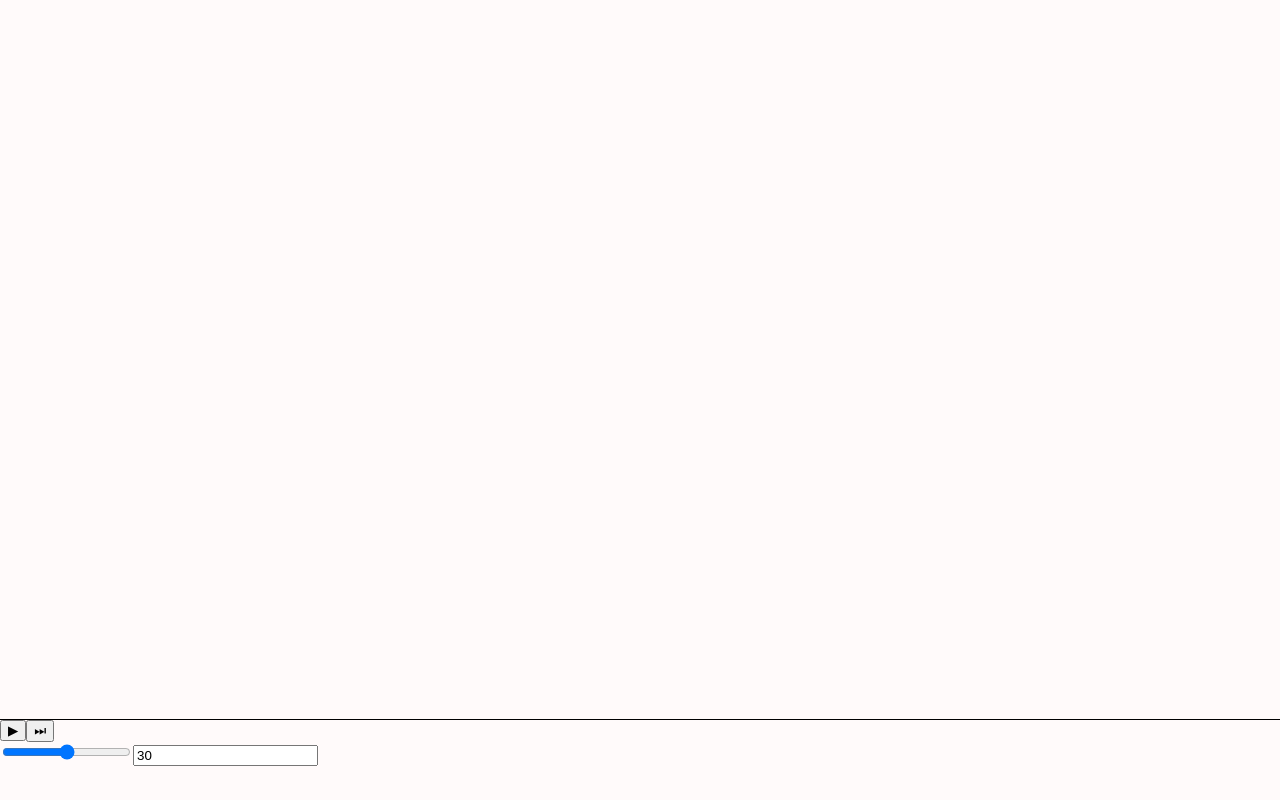
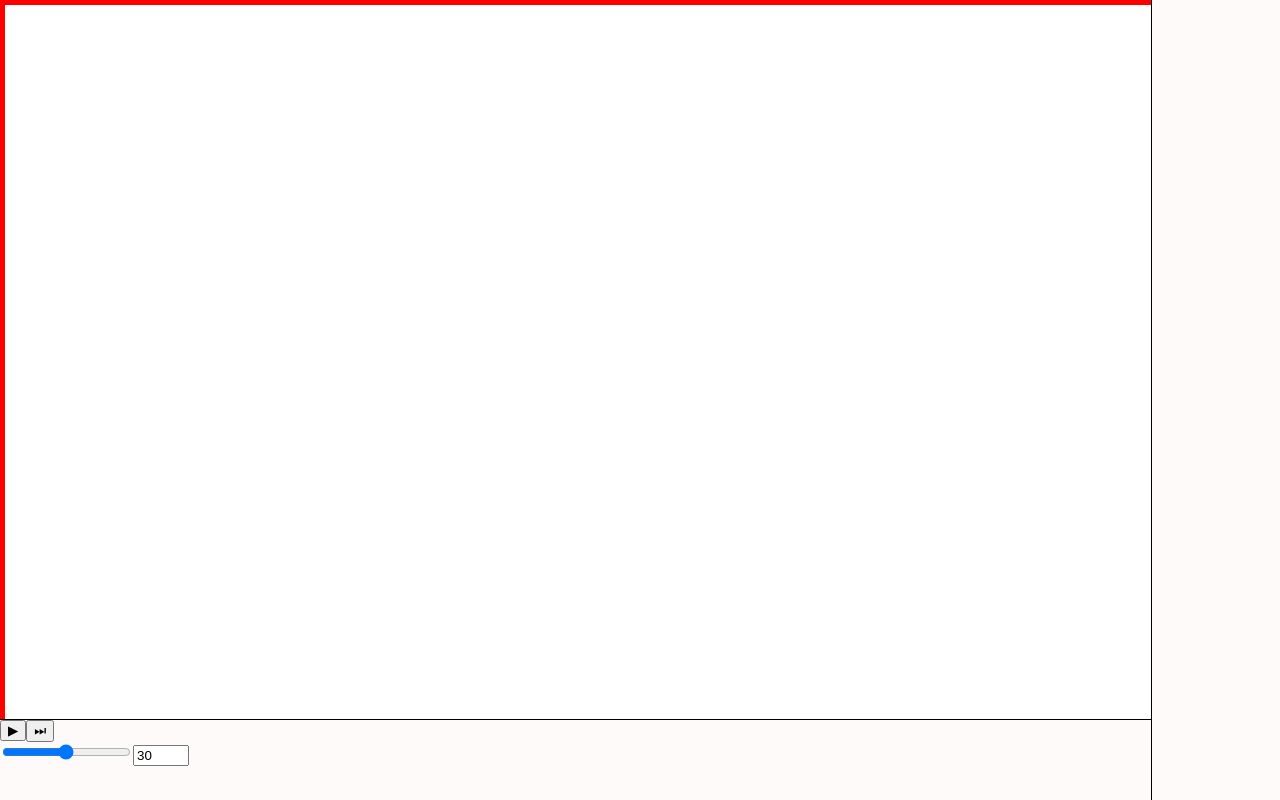
Before and after one commit to chrabyrd/automata-updated, a website with bundled scripts: page index.html in a window 1280 px wide. Built offline with nearby package versions, Linux system fonts and the light colour scheme.

Commit message:
begin add right panel

```diff
--- a/main.mjs
+++ b/main.mjs
@@ -1,6 +1,7 @@
 import Automaton from './src/automaton/Automaton.mjs';
 import Modal from './src/modals/modal.mjs';
 import BottomPanel from './src/ui-controls/bottom-panel.mjs';
+import RightPanel from './src/ui-controls/right-panel.mjs';
 
 import { CGOL2dPieceData } from './examples/CGOL/entityData.mjs';
 
@@ -8,6 +9,7 @@ import { CGOL2dPieceData } from './examples/CGOL/entityData.mjs';
 //  Begin UI setup
 
 const bottomPanel = new BottomPanel();
+const rightPanel = new RightPanel();
 
 // End UI Setup
 
@@ -30,8 +32,8 @@ const createBoardEvent = new CustomEvent(
 	{
 		detail: {
 			name: 'Board 1',
-			width: 1000,
-			height: 1000,
+			width: 1200,
+			height: 1200,
 			minUnitSize: MIN_UNIT_SIZE,
 			is2dInfinite: true,
 		},
--- a/src/automaton/Automaton.mjs
+++ b/src/automaton/Automaton.mjs
@@ -24,6 +24,8 @@ function Automaton () {
 
   document.addEventListener('fillBoardWithEntityType', e => this._fillBoardWithEntityType({ ...e.detail }));
   document.addEventListener('boardClick', e => this._handleBoardClick({ ...e.detail }));
+
+  document.addEventListener('clearBoardAndDestroyEntities', e => this._clearBoardAndDestroyEntities({ ...e.detail }));
 };
 
 // Automaton.prototype.setCurrentClickAction = function() {
@@ -64,12 +66,10 @@ Automaton.prototype._fillBoardWithEntityType = function({ boardId, entityTypeNam
       const coords = { x, y };
 
       const entityId = this.entityController.createEntity({ boardId, entityTypeName, coords });
-      // const canvas = this.entityController.getCanvas({ entityId });
 
       pendingUpdates.push({
         entityId,
         coords,
-        // canvas,
       });
     };
   };
@@ -80,8 +80,12 @@ Automaton.prototype._fillBoardWithEntityType = function({ boardId, entityTypeNam
   });
 };
 
-Automaton.prototype._clearBoard = function({ boardId }) {
+Automaton.prototype._clearBoardAndDestroyEntities = function({ boardName }) {
+  const boardId = this.boardController.getBoardIdFromBoardName({ boardName });
+  const entityIds = this.boardController.getEntityIdsFromBoardIds({ boardIds: [ boardId ] });
 
+  this.boardController.clearBoard({ boardId });
+  this.entityController.destroyEntities({ entityIds });
 };
 
 Automaton.prototype._createEntity = function({ boardId, coords }) {
@@ -135,10 +139,7 @@ Automaton.prototype.updateBoardEntities = function({ boardIds }) {
 
 Automaton.prototype._getShuffledEntityIdsFromBoardIds = function({ boardIds }) {
   return shuffle({
-    array: boardIds.reduce((acc, boardId) => {
-      const board = this.boardController.getBoard({ boardId });
-      return acc.concat(board.listEntities());
-    }, [])
+    array: this.boardController.getEntityIdsFromBoardIds({ boardIds }),
   });
 };
 
--- a/src/board/Board.mjs
+++ b/src/board/Board.mjs
@@ -21,25 +21,7 @@ function Board({ name, width, height, minUnitSize }) {
 
 	this.entityLocationReference = {};
 
-	this.grid = this.createGrid({ width, height, minUnitSize });
-};
-
-Board.prototype.createGrid = function({ width, height, minUnitSize }) {
-	const grid = new Grid({ width, height, minUnitSize });
-	grid.container.id = this.name;
-  grid.container.classList.add('board');
-
-  grid.userInputLayer.canvas.addEventListener('mousemove', e => {
-  	if (e.buttons === 1) {
-
-	  	this._handleBoardClick(e)
-  	}
-  });
-
-  const canvasSection = document.querySelector('#canvas-section');
-	canvasSection.appendChild(grid.container);
-
-	return grid;
+	this.grid = this._createGrid({ width, height, minUnitSize });
 };
 
 Board.prototype.update = function({ updates }) {
@@ -53,6 +35,11 @@ Board.prototype.update = function({ updates }) {
 	};
 
 	this.grid.update();
+};
+
+Board.prototype.clear = function() {
+	this.entityLocationReference = {};
+	this.grid.clear();
 };
 
 Board.prototype.addStitch = function({ stitch }) {
@@ -80,12 +67,30 @@ Board.prototype.getEntityIdFromCoords = function({ coords }) {
 	return this.entityLocationReference[[coords.x, coords.y]];
 };
 
-Board.prototype.listEntities = function() {
+Board.prototype.listEntityIds = function() {
 	return Object.values(this.entityLocationReference);
 };
 
 Board.prototype.incrementTickCount = function() {
 	this.tickCount += 1;
+};
+
+Board.prototype._createGrid = function({ width, height, minUnitSize }) {
+	const grid = new Grid({ width, height, minUnitSize });
+	grid.container.id = this.name;
+  grid.container.classList.add('board');
+
+  grid.userInputLayer.canvas.addEventListener('mousemove', e => {
+  	if (e.buttons === 1) {
+
+	  	this._handleBoardClick(e)
+  	}
+  });
+
+  const canvasSection = document.querySelector('#canvas-section');
+	canvasSection.appendChild(grid.container);
+
+	return grid;
 };
 
 Board.prototype._handleBoardClick = function(e) {
--- a/src/boardController/BoardController.mjs
+++ b/src/boardController/BoardController.mjs
@@ -28,6 +28,13 @@ BoardController.prototype.listBoards = function() {
 	return this.boardCompendium.list();
 };
 
+BoardController.prototype.updateBoard = function({ boardId, updates }) {
+	const board = this.boardCompendium.get({ id: boardId });
+
+	board.incrementTickCount();
+	return board.update({ updates });
+};
+
 BoardController.prototype.updateBoards = function({ boardUpdates }) {
 	const boardIds = Object.getOwnPropertySymbols(boardUpdates);
 
@@ -36,11 +43,23 @@ BoardController.prototype.updateBoards = function({ boardUpdates }) {
 	};
 };
 
-BoardController.prototype.updateBoard = function({ boardId, updates }) {
+BoardController.prototype.getBoardIdFromBoardName = function({ boardName }) {
+	const boards = this.listBoards();
+	const board = boards.find(board => board.name === boardName );
+
+	return board.id;
+};
+
+BoardController.prototype.getEntityIdsFromBoardIds = function({ boardIds }) {
+	return boardIds.reduce((acc, boardId) => {
+		const board = this.boardCompendium.get({ id: boardId });
+		return acc.concat(board.listEntityIds());
+	}, []);
+};
+
+BoardController.prototype.clearBoard = function({ boardId }) {
 	const board = this.boardCompendium.get({ id: boardId });
-
-	board.incrementTickCount();
-	return board.update({ updates });
+	board.clear();
 };
 
 BoardController.prototype.destroyBoard = function({ boardId }) {
--- a/src/clock/Clock.mjs
+++ b/src/clock/Clock.mjs
@@ -24,12 +24,11 @@ Clock.prototype.beginIteration = function({ iterationSpeed }) {
 };
 
 Clock.prototype.endIteration = function() {
-	this.isIterating = false;
-	this.iterationSpeed = null;
-
 	clearTimeout(this.iterationTimeout);
 	cancelAnimationFrame(this.animationFrame);
 
+	this.isIterating = false;
+	this.iterationSpeed = null;
 	this.animationFrame = null;
 	this.iterationTimeout = null;
 };
--- a/src/entityController/EntityController.mjs
+++ b/src/entityController/EntityController.mjs
@@ -45,6 +45,12 @@ EntityController.prototype.destroyEntity = function({ entityId }) {
 
   entity.selfDestruct();
   this.entityCompendium.remove({ id: entityId });
+};
+
+EntityController.prototype.destroyEntities = function({ entityIds }) {
+	for (const entityId of entityIds) {
+		this.destroyEntity({ entityId });
+	};
 };
 
 EntityController.prototype.requestUpdate = function({ entityId, neighborhoodData }) {
--- a/src/grid/DrawOutLayer.mjs
+++ b/src/grid/DrawOutLayer.mjs
@@ -1,16 +1,24 @@
 function DrawOutLayer ({ width, height, minUnitSize }) {
+  this.width = width;
+  this.height = height;
   this.minUnitSize = minUnitSize;
-  this.canvas = this.createCanvas({ width, height });
+
+  this.canvas = this.createCanvas();
 };
 
-DrawOutLayer.prototype.createCanvas = function({ width, height }) {
+DrawOutLayer.prototype.createCanvas = function() {
 	const canvas = document.createElement('canvas');
 
-	canvas.width = width;
-	canvas.height = height;
+	canvas.width = this.width;
+	canvas.height = this.height;
 	canvas.style.position = 'absolute';
 
   return canvas;
+};
+
+DrawOutLayer.prototype.clear = function() {
+  const ctx = this.canvas.getContext('2d');
+  ctx.clearRect(0, 0, this.width, this.height);
 };
 
 DrawOutLayer.prototype.update = function({ pendingUpdates }) {
@@ -22,11 +30,8 @@ DrawOutLayer.prototype.update = function({ pendingUpdates }) {
     ctx.clearRect(coords.x, coords.y, this.minUnitSize, this.minUnitSize);
 
     if (color) {
-
       ctx.fillStyle = color;
       ctx.fillRect(coords.x, coords.y, this.minUnitSize, this.minUnitSize);
-
-      // ctx.drawImage(canvas, coords.x, coords.y);
     }
   });
 };
--- a/src/grid/grid.mjs
+++ b/src/grid/grid.mjs
@@ -5,6 +5,10 @@ import Entity from '../entity/entity.mjs';
 
 function Grid ({ minUnitSize, width, height }) {
   this.container = document.createElement('div');
+  this.container.style.width = `${width}px`;
+  this.container.style.height = `${height}px`;
+  this.container.style.border = '5px solid red';
+  console.log(this.container)
 
   this.minUnitSize = minUnitSize;
 
@@ -21,6 +25,16 @@ function Grid ({ minUnitSize, width, height }) {
 
   this.container.appendChild(this.userInputLayer.canvas);
   this.container.appendChild(this.drawOutLayer.canvas);
+};
+
+Grid.prototype.update = function() {
+  this.drawOutLayer.update({ pendingUpdates: this.pendingUpdates });
+  this.pendingUpdates = {};
+};
+
+Grid.prototype.clear = function() {
+  this.pendingUpdates = {};
+  this.drawOutLayer.clear();
 };
 
 Grid.prototype.getMouseCoords = function() {
@@ -56,11 +70,6 @@ Grid.prototype.addPendingUpdate = function({ coords, color }) {
   };
 };
 
-Grid.prototype.update = function() {
-  this.drawOutLayer.update({ pendingUpdates: this.pendingUpdates });
-  this.pendingUpdates = {};
-};
-
 Grid.prototype._convertAbsoluteCoordsToRelative = function({ absoluteCoords }) {
   return {
     x: absoluteCoords.x / this.minUnitSize,
--- /dev/null
+++ b/src/ui-controls/board-controls/board-controls.mjs
@@ -0,0 +1,45 @@
+import BoardDropdown from './board-dropdown.mjs';
+
+function BoardControls() {
+	this.container = document.createElement('div');
+
+	this.boardDropdown = new BoardDropdown();
+	// this.clearBoardButton = this._createClearBoardButton();
+
+	// [this.clearBoardButton, this.boardDropdown].forEach(input => {
+	// 	this.container.appendChild(input);
+	// });
+};
+
+//  ( create, stitch, unstitch -- modal buttons ), destroy, reset to default state on list
+
+
+
+
+// BoardControls.prototype._createClearBoardButton = function() {
+// 	const clearBoardButton = document.createElement('button');
+// 	clearBoardButton.innerHTML = "clear board";
+
+// 	clearBoardButton.addEventListener('click', e => {
+// 		e.preventDefault();
+
+// 		const clearBoardEvent = new CustomEvent(
+// 			'clearBoardAndDestroyEntities',
+// 			{
+// 				detail: {
+// 					boardName: this.boardDropdown.value,
+// 				},
+// 			},
+// 		);
+
+// 		document.dispatchEvent(clearBoardEvent);
+// 	});
+
+// 	return clearBoardButton;
+// };
+
+// BoardControls.prototype._createFillBoardWithEntityTypeButton = function() {
+
+// };
+
+export default BoardControls;
--- /dev/null
+++ b/src/ui-controls/board-controls/board-dropdown.mjs
@@ -0,0 +1,40 @@
+
+function BoardDropdown() {
+	this.dropdown = document.createElement('select');
+
+	this.boardNames = [];
+
+	document.addEventListener('createBoard', e => this.addBoardToMenu({ boardName: e.detail.name }));
+	document.addEventListener('destroyBoard', e => this.removeBoardFromMenu({ ...e.detail }));
+
+	return this.dropdown;
+};
+
+BoardDropdown.prototype.addBoardToMenu = function({ boardName }) {
+	this.boardNames.push(boardName);
+	this._updateMenu();
+};
+
+BoardDropdown.prototype.removeBoardFromMenu = function({ boardName }) {
+	this.boardNames = boardNames.filter(boardName);
+	this._updateMenu();
+};
+
+BoardDropdown.prototype._updateMenu = function() {
+	const createOption = boardName => {
+		const option = document.createElement('option');
+
+		option.value = boardName;
+		option.appendChild(document.createTextNode(boardName));
+
+		this.dropdown.appendChild(option);
+	};
+
+	this.dropdown.innerHTML = "";
+
+	createOption("");
+
+	for (const boardName of this.boardNames) { createOption(boardName) };
+};
+
+export default BoardDropdown;
--- a/src/ui-controls/bottom-panel.mjs
+++ b/src/ui-controls/bottom-panel.mjs
@@ -1,4 +1,5 @@
 import ClockControls from './clock-controls.mjs';
+import BoardControls from './board-controls/board-controls.mjs';
 
 function BottomPanel() {
 	this.container = document.createElement('div');
@@ -11,12 +12,15 @@ function BottomPanel() {
 	this.container.style.background = 'snow';
 
 	// to be done in a modal
-
 	document.addEventListener('createClockControls', e => {
 		const clockControls = new ClockControls({ ...e.detail });
 		this.container.appendChild(clockControls.container);
 	});
 
+
+	const boardControls = new BoardControls();
+	this.container.appendChild(boardControls.container)
+
 	document.body.appendChild(this.container);
 }
 
--- a/src/ui-controls/clock-controls.mjs
+++ b/src/ui-controls/clock-controls.mjs
@@ -53,20 +53,23 @@ ClockControls.prototype.createIterationSpeedControls = function() {
 
 	const iterationSpeedSlider = document.createElement('input');
 	iterationSpeedSlider.type = 'range';
+	iterationSpeedSlider.min = 1;
 	iterationSpeedSlider.max = 60; // 60fps
 	iterationSpeedSlider.value = 30;
 
 	const iterationSpeedNumber = document.createElement('input');
 	iterationSpeedNumber.type = 'number';
+	iterationSpeedNumber.min = 1;
+	iterationSpeedNumber.max = 60;
 	iterationSpeedNumber.value = iterationSpeedSlider.value;
 
 	this.iterationSpeed = iterationSpeedNumber.value;
 
 	iterationSpeedSlider.addEventListener('input', e => {
-		if (this.isIterating) { this._toggleClockIteration() }
+		const iterationSpeed = e.target.value;
 
-		iterationSpeedNumber.value = e.target.value;
-		this.iterationSpeed = iterationSpeedNumber.value;
+		iterationSpeedNumber.value = iterationSpeed;
+		this._changeIterationSpeed({ iterationSpeed });
 	});
 	iterationSpeedNumber.addEventListener('input', e => {
 		if (this.isIterating) { this._toggleClockIteration() }
@@ -80,6 +83,21 @@ ClockControls.prototype.createIterationSpeedControls = function() {
 	});
 
 	return container;
+};
+
+ClockControls.prototype._changeIterationSpeed = function({ iterationSpeed }) {
+	let wasIterating = false;
+
+	if (this.isIterating) {
+		wasIterating = true;
+		this._toggleClockIteration();
+	};
+
+	this.iterationSpeed = iterationSpeed;
+
+	if (wasIterating) {
+		this._toggleClockIteration();
+	};
 };
 
 ClockControls.prototype._toggleClockIteration = function() {
--- /dev/null
+++ b/src/ui-controls/mouse-controls/mouse-controls.mjs
@@ -0,0 +1,6 @@
+
+function MouseControls() {
+
+};
+
+export default MouseControls();
--- /dev/null
+++ b/src/ui-controls/right-panel.mjs
@@ -0,0 +1,17 @@
+
+function RightPanel() {
+	this.container = document.createElement('div');
+	this.container.style.width = '10vw';
+	this.container.style.height = '100vh';
+	this.container.style.position = 'fixed';
+	this.container.style.right = '0';
+	this.container.style.bottom = '0';
+	this.container.style.zIndex = '2';
+	this.container.style.borderLeft = '1px solid black';
+	this.container.style.background = 'snow';
+
+
+	document.body.appendChild(this.container);
+}
+
+export default RightPanel;
--- a/style.css
+++ b/style.css
@@ -1,10 +1,8 @@
 @import 'src/modals/modal.css';
 
-body {
-	background: snow;
-	width: fit-content;
-	height: fit-content;
+#canvas-section {
+	position: absolute;
+	height: 90vh;
+	width: 90vw;
+	overflow: scroll;
 }
-
-#canvas-section {
-}
```
